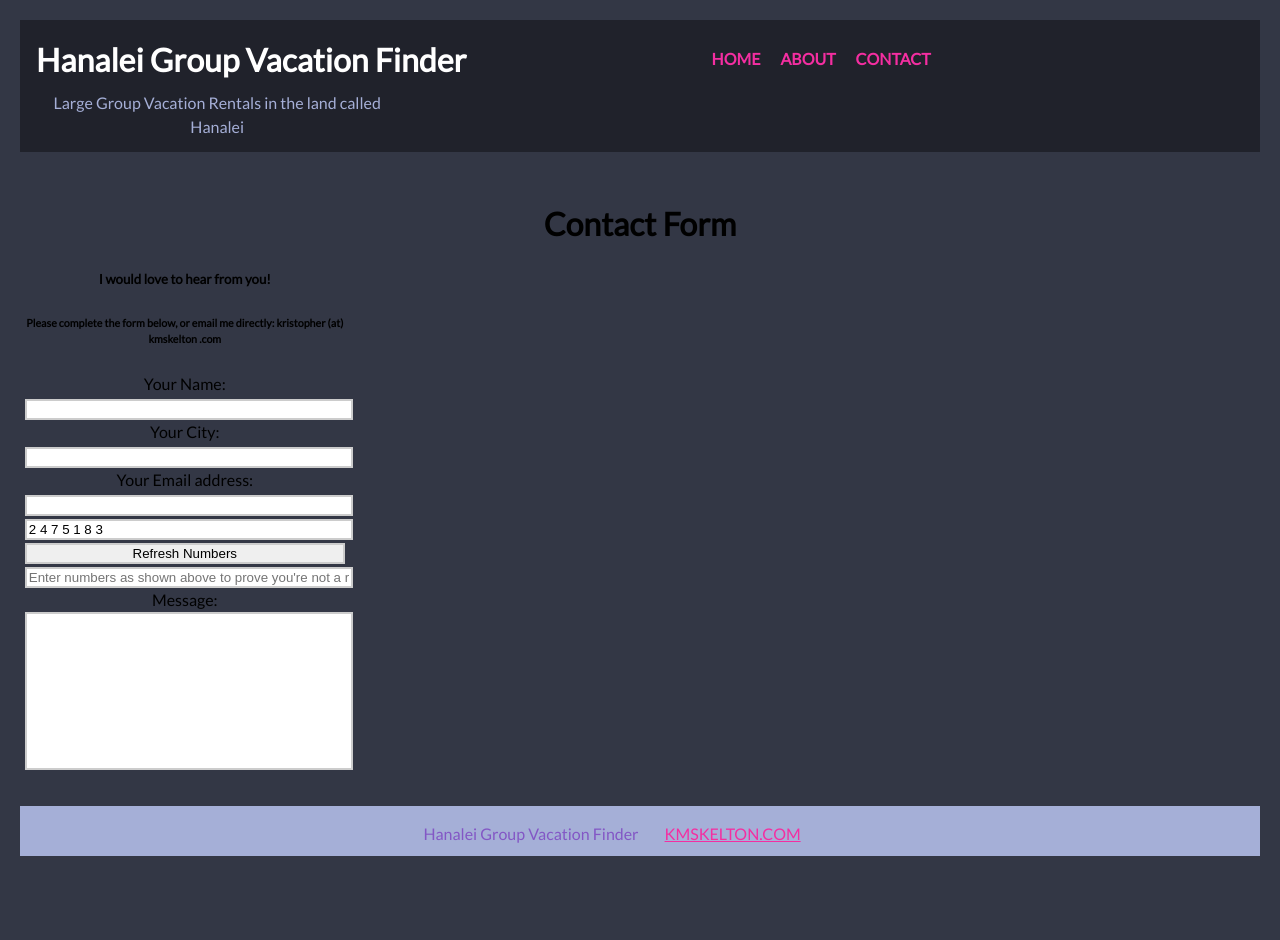
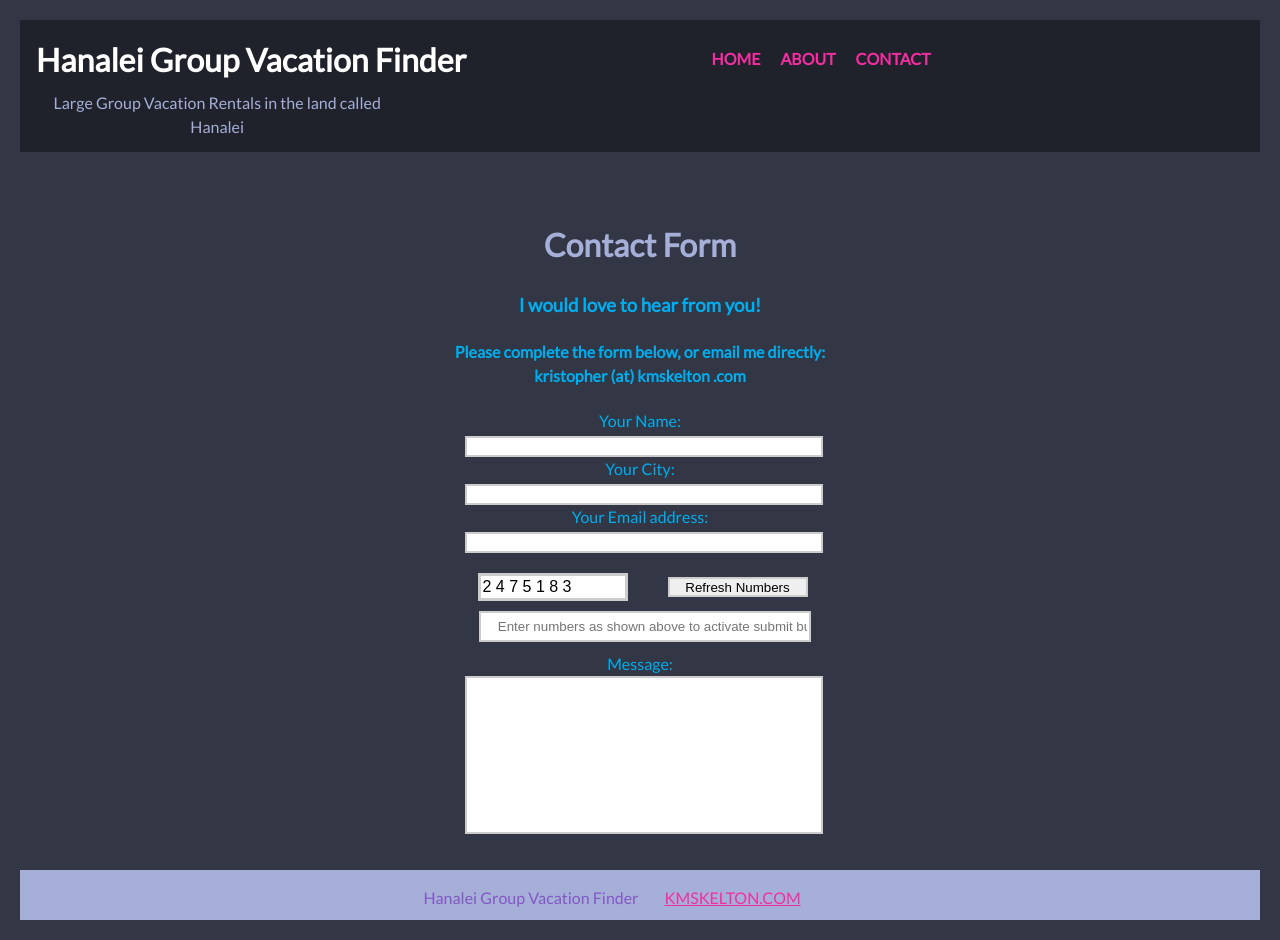
Before and after one commit to KMSkelton/REACT-hanaleiGroupVacationFinder, a React (Create React App) app in the folder hgvf/: page /Contact in a window 1280 px wide. Before the commit the page ends 876 px from the top, so only its background shows below. Built offline with nearby package versions, Linux system fonts and the light colour scheme; no server answers; what google-maps-react would draw is missing.

Commit message:
style contact form.

```diff
--- a/hgvf/src/components/Contact.js
+++ b/hgvf/src/components/Contact.js
@@ -69,8 +69,6 @@ class Contact extends Component {
     })
       .then(() => alert("Success!"))
       .catch(error => alert(error));
-
-    e.preventDefault();
   };
 
   handleChange = e => this.setState({ [e.target.name]: e.target.value });
@@ -79,16 +77,17 @@ class Contact extends Component {
     const { name, city, email, message} = this.state
     return (
       <div className="contact">
+        <div id="contact-area">
           <h1 className="contact_title">{this.state.title}</h1>
-          <div id="contact-area">
-          <h5>
+          <h3>
             I would love to hear from you!
-          </h5>
-          <h6>Please complete the form below, or email me directly: kristopher (at) kmskelton .com</h6>
+          </h3>
+          <h4>Please complete the form below, or email me directly: kristopher (at) kmskelton .com</h4>
           <form onSubmit={this.handleSubmit}>
             <p className="u-visually-hidden">
               <label className="u-visually-hidden">Don't complete this if you're human:
-                <input name="bot-field" /> </label>
+                <input name="bot-field" />
+              </label>
             </p>
             <label>
             Your Name: <input type="text" name="name" id="name" value={name} onChange={this.handleChange} />
@@ -101,19 +100,20 @@ class Contact extends Component {
             <label>
             Your Email address: <input type="text" name="email" id="email" value={email} onChange={this.handleChange} />
             </label>
-
+            <div className="captcha">
               <input
                 type="text"
                 readOnly="readonly"
                 id="txtCaptcha"
                 ref={(input) => {this.txtCaptcha = input}}
               />
-            <input type="button" id="btnrefresh" value="Refresh Numbers" onClick={this.drawCaptcha} />
+              <input type="button" id="btnRefresh" value="Refresh Numbers" onClick={this.drawCaptcha} />
               <input type="text"
-              placeholder="Enter numbers as shown above to prove you're not a robot"
+                placeholder="    Enter numbers as shown above to activate submit button"
                 onInput={(e) => {this.check(e.target.value)}}
                 id="txtInput"
               />
+            </div>
 
             <label htmlFor="Message">Message:</label>
             <br />
--- a/hgvf/src/components/Menu.js
+++ b/hgvf/src/components/Menu.js
@@ -28,9 +28,6 @@ class Submenu extends Component {
         <li className="nav__submenu-item ">
           <Link to="/hanalei">Why Hanalei</Link>
         </li>
-        <li className="nav__submenu-item ">
-          <Link to="/jobs">Jobs</Link>
-        </li>
       </ul>
     )
   }
--- a/hgvf/src/styles/components/_contact.scss
+++ b/hgvf/src/styles/components/_contact.scss
@@ -1,27 +1,61 @@
+form {
+  width: 35rem;
+  margin: 0 auto;
+  h1, h2, h3, h4, h5, h6 {
+    color: $off-white;
+  }
+}
+.captcha {
+  display: grid;
+  grid-template-columns: [first] 50% [second] 50%;
+  grid-column-gap: 1rem;
+  margin-top: 2rem;
+  #btnRefresh {
+    height: 2rem;
+    width: 80%;
+  }
+  #txtCaptcha {
+    font-size: $m-size;
+    height: 2rem;
+    width: 80%;
+  }
+  #txtInput {
+    grid-column: span 2;
+    height: 2.5rem;
+    margin: 1rem auto;
+    width: 90%;
+  }
+}
+.contact {
+  display: flex;
+  justify-content: space-around;
+  margin: 0 auto;
+  width: 40rem;
+}
 #contact-area {
-  margin-top: 1em;
-  margin-left: 0.3em;
-  width: 20em;
+  color: $light-blue;
 }
 #contact-area input, #contact-area textarea {
   width: 30em;
 }
-
 #contact-area input, #contact-area textarea {
+  border: 0.2em solid #ccc;
   margin: auto;
-  border: 0.2em solid #ccc;
+  resize: none;
   width: 100%;
-  resize: none;
 }
 #contact-area textarea:focus, #contact-area input:focus {
   border: 0.2em solid #900;
 }
 #contact-area input.submit-button {
+  display: block;
   margin: auto;
-  display: block;
   width: 10em;
 }
+.contact_title {
+  color: $off-white;
+}
 .u-visually-hidden {
+  left: -999rem;
   position: absolute;
-  left: -999rem
 }
```
Also changed, not shown: hgvf/src/components/Jobs.js (deleted, +0 -11 lines). Lines whose indentation alone changed are shown as unchanged.
